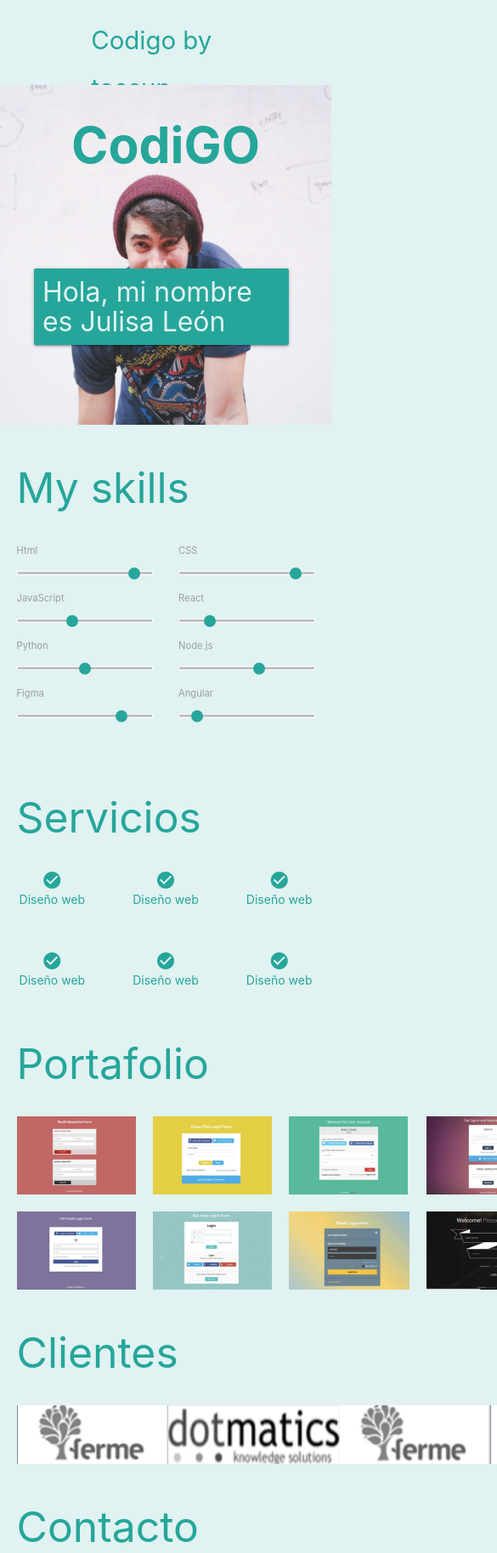
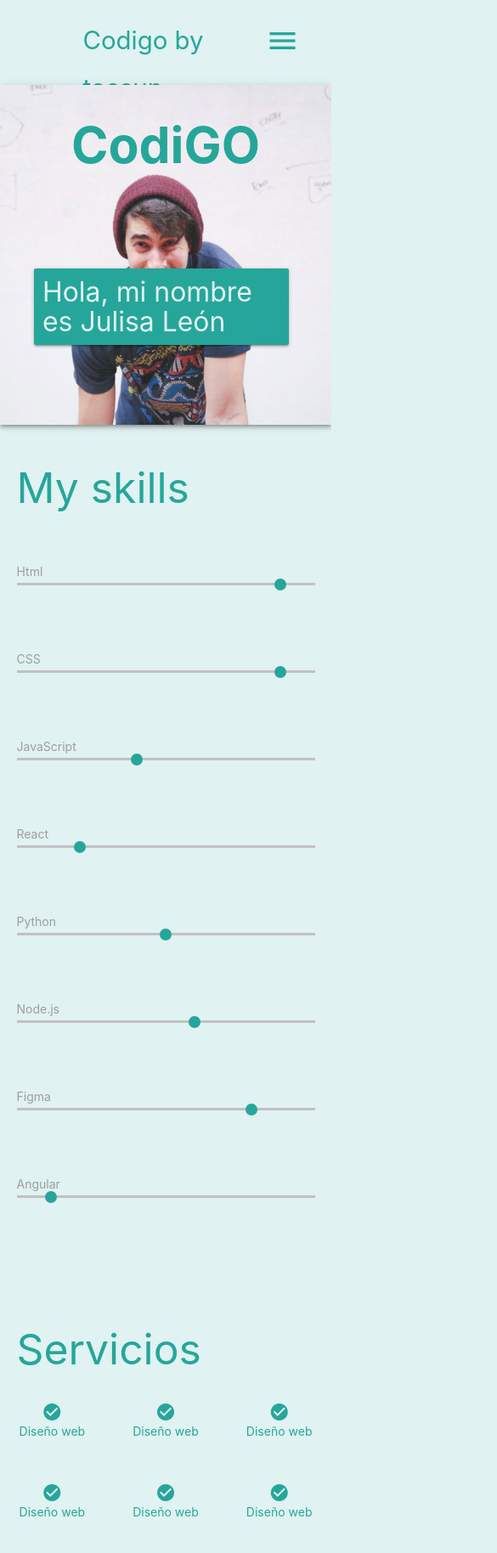
Before and after one commit to julisa-344/practicando, a plain HTML site: page proyecto-2/index.html in a window 390 px wide. Shown: the top 1828 px of the page at 85% size, 585 px wide, since content can reach past the window. Drawn offline with nearby package versions, Linux system fonts and the light colour scheme.

Commit message:
resposive

```diff
--- a/proyecto-2/css/style.css
+++ b/proyecto-2/css/style.css
@@ -6,7 +6,9 @@ body {
   flex-direction: column;
 }
 /* estilos generales */
-nav .brand-logo, nav ul a, h2 {
+nav .brand-logo,
+nav ul a,
+h2 {
   color: #26a69a;
 }
 
@@ -16,6 +18,10 @@ nav .brand-logo, nav ul a, h2 {
   height: 100px;
   background-color: #e0f2f1;
   box-shadow: none;
+}
+nav .sidenav-trigger i {
+  color: #26a69a;
+  font-size: 40px;
 }
 
 /* about me */
@@ -47,12 +53,13 @@ nav .brand-logo, nav ul a, h2 {
 
 /* my skills  */
 
-.my-skills-container {
-  display: grid;
-  grid-template-columns: 1fr 1fr;
-  grid-column-gap: 30px;
+.input-field.range-skills {
+  height: 75px;
+  display: flex;
 }
-
+input[type=range] {
+  border: none;
+}
 /* servicios */
 .servicios-container {
   display: grid;
@@ -68,17 +75,20 @@ nav .brand-logo, nav ul a, h2 {
 
 /* portafolio */
 .portafolio-container {
-  display: grid;
-  grid-template-columns: 1fr 1fr 1fr 1fr;
-  grid-column-gap: 20px;
-  grid-row-gap: 20px;
+  width: 55%;
+  margin: 0 auto;
+  display: flex;
   flex-wrap: wrap;
+  justify-content: center;
+  grid-gap: 20px 20px;
 }
 
 /* clientes */
 .clientes-container {
   display: flex;
-  justify-content: space-between;
+  justify-content: center;
+  flex-wrap: wrap;
+  grid-gap: 20px 20px;
 }
 
 /* formulario */
--- a/proyecto-2/index.html
+++ b/proyecto-2/index.html
@@ -17,12 +17,14 @@
     <link rel="stylesheet" href="./css/style.css" />
     <title>Portafolio</title>
   </head>
-  <body class=" teal lighten-5">
+  <body class="teal lighten-5">
     <header>
       <nav class="container navbar">
-        <div class="nav-wrapper teal lighten-5 ">
         <a href="#" class="brand-logo">Codigo by tecsup</a>
-          <ul id="nav-mobile" class="right hide-on-med-and-down">
+        <a href="#" data-target="menu-responsive" class="sidenav-trigger right"
+          ><i class="material-icons">menu</i></a>
+
+        <ul class="right valign-wrapper hide-on-med-and-down">
             <li><a href="#about-me">About me</a></li>
             <li><a href="#my-skills">My skills</a></li>
             <li><a href="#servicios">Servicios</a></li>
@@ -30,54 +32,72 @@
             <li><a href="#clientes">Clientes</a></li>
             <li><a href="#contacto">Contacto</a></li>
         </ul>
-        </div>
+
+        <ul class="sidenav" id="menu-responsive">
+          <li><a href="#about-me">About me</a></li>
+          <li><a href="#my-skills">My skills</a></li>
+          <li><a href="#servicios">Servicios</a></li>
+          <li><a href="#portafolio">Portafolio</a></li>
+          <li><a href="#clientes">Clientes</a></li>
+          <li><a href="#contacto">Contacto</a></li>
+        </ul>
       </nav>
     </header>
 
     <main>
       <!-- about me -->
-      <section id="about-me" class="hero-img">
+      <section id="about-me" class="z-depth-2 hero-img">
         <h1>CodiGO</h1>
         <h4 class="card teal lighten-1">Hola, mi nombre es Julisa León</h4>
       </section>
 
       <!-- my skills -->
-      <section id="my-skills" class="section container">
+      <section id="my-skills" class="section container col s12 m6">
         <h2>My skills</h2>
-        <div class="my-skills-container section">
-          <div>
+
+        <div class="row">
+          <div class="col s12">
+            <div class="row">
+              <section class="my-skills-container section">
+
+                  <div class="input-field col s12 m6 range-skills">
                     <label for="range">Html</label>
                     <input value="90" type="range" name="range" id="range" />
                   </div>
-          <div>
+                  <div class="input-field col s12 m6 range-skills">
                     <label for="range">CSS</label>
                     <input value="90" type="range" name="range" id="range" />
                   </div>
-          <div>
+                  <div class="input-field col s12 m6 range-skills">
                     <label for="range">JavaScript</label>
                     <input value="40" type="range" name="range" id="range" />
                   </div>
-          <div>
+                  <div class="input-field col s12 m6 range-skills">
                     <label for="range">React</label>
                     <input value="20" type="range" name="range" id="range" />
                   </div>
-          <div>
+                  <div class="input-field col s12 m6 range-skills">
                     <label for="range">Python</label>
                     <input value="50" type="range" name="range" id="range" />
                   </div>
-          <div>
+                  <div class="input-field col s12 m6 range-skills">
                     <label for="range">Node.js</label>
                     <input value="60" type="range" name="range" id="range" />
                   </div>
-          <div>
+                  <div class="input-field col s12 m6 range-skills">
                     <label for="range">Figma</label>
                     <input value="80" type="range" name="range" id="range" />
                   </div>
-          <div>
+                  <div class="input-field col s12 m6 range-skills">
                     <label for="range">Angular</label>
                     <input value="10" type="range" name="range" id="range" />
                   </div>
+
+              </section>
             </div>
+          </div>
+        </div>
+
       </section>
 
       <!-- servicios -->
@@ -85,36 +105,29 @@
         <h2>Servicios</h2>
         <section class="servicios-container section">
           <div>
-            <i class="material-icons">check_circle
-            </i>
+            <i class="material-icons">check_circle </i>
             Diseño web
           </div>
           <div>
-            <i class="material-icons">check_circle
-            </i>
+            <i class="material-icons">check_circle </i>
             Diseño web
           </div>
           <div>
-            <i class="material-icons">check_circle
-            </i>
+            <i class="material-icons">check_circle </i>
             Diseño web
           </div>
           <div>
-            <i class="material-icons">check_circle
-            </i>
+            <i class="material-icons">check_circle </i>
             Diseño web
           </div>
           <div>
-            <i class="material-icons">check_circle
-            </i>
+            <i class="material-icons">check_circle </i>
             Diseño web
           </div>
           <div>
-            <i class="material-icons">check_circle
-            </i>
+            <i class="material-icons">check_circle </i>
             Diseño web
           </div>
-
         </section>
       </section>
 
@@ -169,10 +182,15 @@
                       <input id="numero" type="tel" maxlength="9" />
                       <label for="numero">Teléfono</label>
                     </div>
-                    <div class="input-field col m12">
-                      <textarea name="texto" id="texto" cols="30" rows="5" placeholder="Descripción"></textarea>
+                    <div class="input-field col s12 m12">
+                      <textarea
+                        name="texto"
+                        id="texto"
+                        cols="30"
+                        rows="5"
+                        placeholder="Descripción"
+                      ></textarea>
                     </div>
-
                   </section>
                 </div>
 
@@ -191,8 +209,8 @@
           </div>
         </div>
       </section>
+    </main>
 
-    </main>
     <footer class="teal lighten-1">
       <p>Todos los derechos reservados | 2021</p>
       <p>Desarrollado por codiGO</p>
```
Lines whose indentation alone changed are shown as unchanged.
